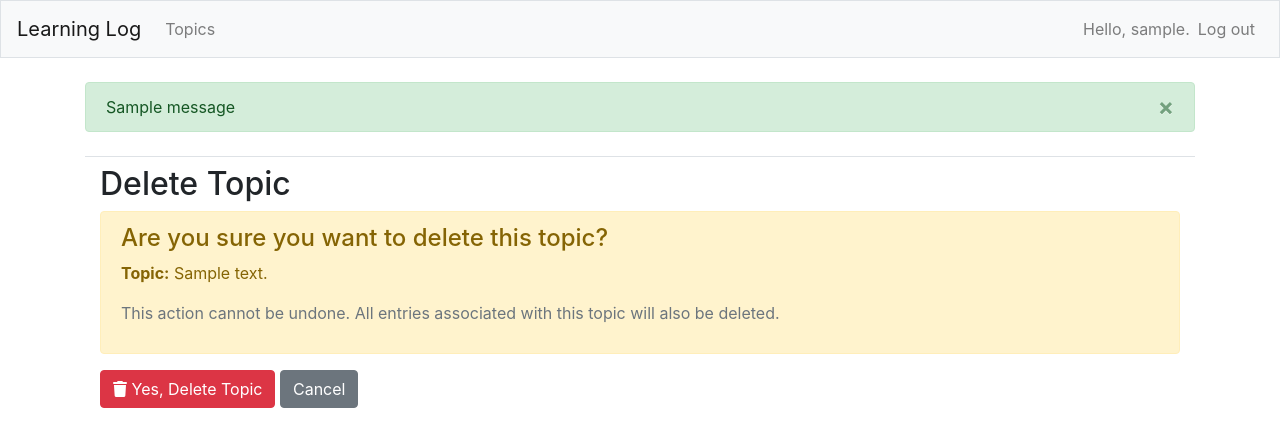
After one commit to TiernanMurphy/Note-taking-web-app, a Django app: page /delete_topic/1/ in a window 1280 px wide. The commit adds this page. Shown: the top 447 px of the page. Run offline with Django 5.2, Linux system fonts and the light colour scheme; a user stored in the database is signed in; tables that the repository leaves empty hold one stand-in row (values such as "Sample post"); one stand-in notice (Sample message) is shown; some libraries are stand-ins or nearby versions.

Commit message:
feat: button to delete topics

```diff
--- a/learning_logs/models.py
+++ b/learning_logs/models.py
@@ -7,7 +7,7 @@ class Topic(models.Model):
     """A topic the user is learning about"""
     text = models.CharField(max_length=200)
     date_added = models.DateTimeField(auto_now_add=True)
-    owner = models.ForeignKey(User, on_delete=models.CASCADE)  # added from GPT
+    owner = models.ForeignKey(User, on_delete=models.CASCADE)
 
     def __str__(self):
         """Return a string representation of the model"""
--- a/learning_logs/templates/learning_logs/base.html
+++ b/learning_logs/templates/learning_logs/base.html
@@ -1,32 +1,47 @@
 <!-- Styling & Deploying App Section Changes -->
-
 {% load bootstrap4 %}
 <html lang="en">
 <head>
     <meta charset="utf-8">
-        <meta name="viewport" content="width=device-width, initial-scale=1,
-              shrink-to-fit=no">
+    <meta name="viewport" content="width=device-width, initial-scale=1, shrink-to-fit=no">
     <title>Learning Log</title>
-
+    <link rel="stylesheet" href="https://cdnjs.cloudflare.com/ajax/libs/font-awesome/6.0.0/css/all.min.css">
+    <style>
+        .topic-item {
+            padding: 15px;
+            border: 1px solid #dee2e6;
+            border-radius: 5px;
+            margin-bottom: 10px;
+            background-color: #f8f9fa;
+        }
+        .topic-actions {
+            display: flex;
+            gap: 5px;
+        }
+        .btn-outline-danger:hover {
+            background-color: #dc3545;
+            border-color: #dc3545;
+        }
+    </style>
     {% bootstrap_css %}
     {% bootstrap_javascript jquery='full' %}
+</head>
 
-    </head>
 <body>
-
     <nav class="navbar navbar-expand-md navbar-light bg-light mb-4 border">
         <a class="navbar-brand" href="{% url 'learning_logs:index'%}">
             Learning Log</a>
-
         <button class="navbar-toggler" type="button" data-toggle="collapse"
                 data-target="#navbarCollapse" aria-controls="navbarCollapse"
                 aria-expanded="false" aria-label="Toggle navigation">
-                <span class="navbar-toggler-icon"></span></button>
+            <span class="navbar-toggler-icon"></span>
+        </button>
+
         <div class="collapse navbar-collapse" id="navbarCollapse">
             <ul class="navbar-nav mr-auto">
                 <li class="nav-item">
-                        <a class="nav-link" href="{% url 'learning_logs:topics'%}">
-                            Topics</a></li>
+                    <a class="nav-link" href="{% url 'learning_logs:topics'%}">Topics</a>
+                </li>
             </ul>
             <ul class="navbar-nav ml-auto">
                 {% if user.is_authenticated %}
@@ -38,12 +53,26 @@
                 </li>
                 {% else %}
                 <li class="nav-item">
-                            <a class="nav-link" href="{% url 'users:login' %}">Log in</a></li>
+                    <a class="nav-link" href="{% url 'users:login' %}">Log in</a>
+                </li>
                 {% endif %}
             </ul>
         </div>
+    </nav>
 
-        </nav>
+    <!-- Messages Section  -->
+    {% if messages %}
+        <div class="container">
+            {% for message in messages %}
+                <div class="alert alert-{{ message.tags }} alert-dismissible fade show" role="alert">
+                    {{ message }}
+                    <button type="button" class="close" data-dismiss="alert" aria-label="Close">
+                        <span aria-hidden="true">&times;</span>
+                    </button>
+                </div>
+            {% endfor %}
+        </div>
+    {% endif %}
 
     <main role="main" class="container">
         <div class="pb-2 mb-2 border-bottom">
@@ -53,7 +82,5 @@
             {% block content %}{% endblock content %}
         </div>
     </main>
-
 </body>
-
 </html>
--- /dev/null
+++ b/learning_logs/templates/learning_logs/delete_topic.html
@@ -0,0 +1,21 @@
+{% extends "learning_logs/base.html" %}
+
+{% block content %}
+<div class="container">
+    <h2>Delete Topic</h2>
+
+    <div class="alert alert-warning">
+        <h4>Are you sure you want to delete this topic?</h4>
+        <p><strong>Topic:</strong> {{ topic.text }}</p>
+        <p class="text-muted">This action cannot be undone. All entries associated with this topic will also be deleted.</p>
+    </div>
+
+    <form method="post">
+        {% csrf_token %}
+        <button type="submit" class="btn btn-danger">
+            <i class="fas fa-trash"></i> Yes, Delete Topic
+        </button>
+        <a href="{% url 'learning_logs:topics' %}" class="btn btn-secondary">Cancel</a>
+    </form>
+</div>
+{% endblock content %}
--- a/learning_logs/urls.py
+++ b/learning_logs/urls.py
@@ -18,4 +18,6 @@ urlpatterns = [
     path('new_entry/<int:topic_id>/', views.new_entry, name='new_entry'),
     # Page for editing an entry
     path('edit_entry/<int:entry_id>/', views.edit_entry, name='edit_entry'),
+    # Page to delete topic
+    path('delete_topic/<int:topic_id>/', views.delete_topic, name='delete_topic'),
 ]
--- a/learning_logs/views.py
+++ b/learning_logs/views.py
@@ -1,6 +1,7 @@
-from django.shortcuts import render, redirect
+from django.shortcuts import render, redirect, get_object_or_404
 from django.contrib.auth.decorators import login_required
 from django.http import Http404
+from django.contrib import messages
 
 from .models import Topic, Entry
 from .forms import TopicForm, EntryForm
@@ -18,6 +19,26 @@ def topics(request):
     topics = Topic.objects.filter(owner=request.user).order_by('date_added')
     context = {'topics': topics}
     return render(request, 'learning_logs/topics.html', context)
+
+
+@login_required
+def delete_topic(request, topic_id):
+    """Delete a topic with confirmation"""
+    topic = get_object_or_404(Topic, id=topic_id)
+
+    # Ensure topic belongs to current user
+    if topic.owner != request.user:
+        raise Http404
+
+    if request.method == 'POST':
+        topic_text = topic.text
+        topic.delete()
+        messages.success(request, f"deleted {topic_text}")
+        return redirect('learning_logs:topics')
+
+    # GET request shows confirmation page
+    context = {'topic': topic}
+    return render(request, 'learning_logs/delete_topic.html', context)
 
 
 @login_required
```
Also changed, not shown: learning_logs/templates/learning_logs/topics.html (+27 -11 lines). Lines whose indentation alone changed are shown as unchanged.
